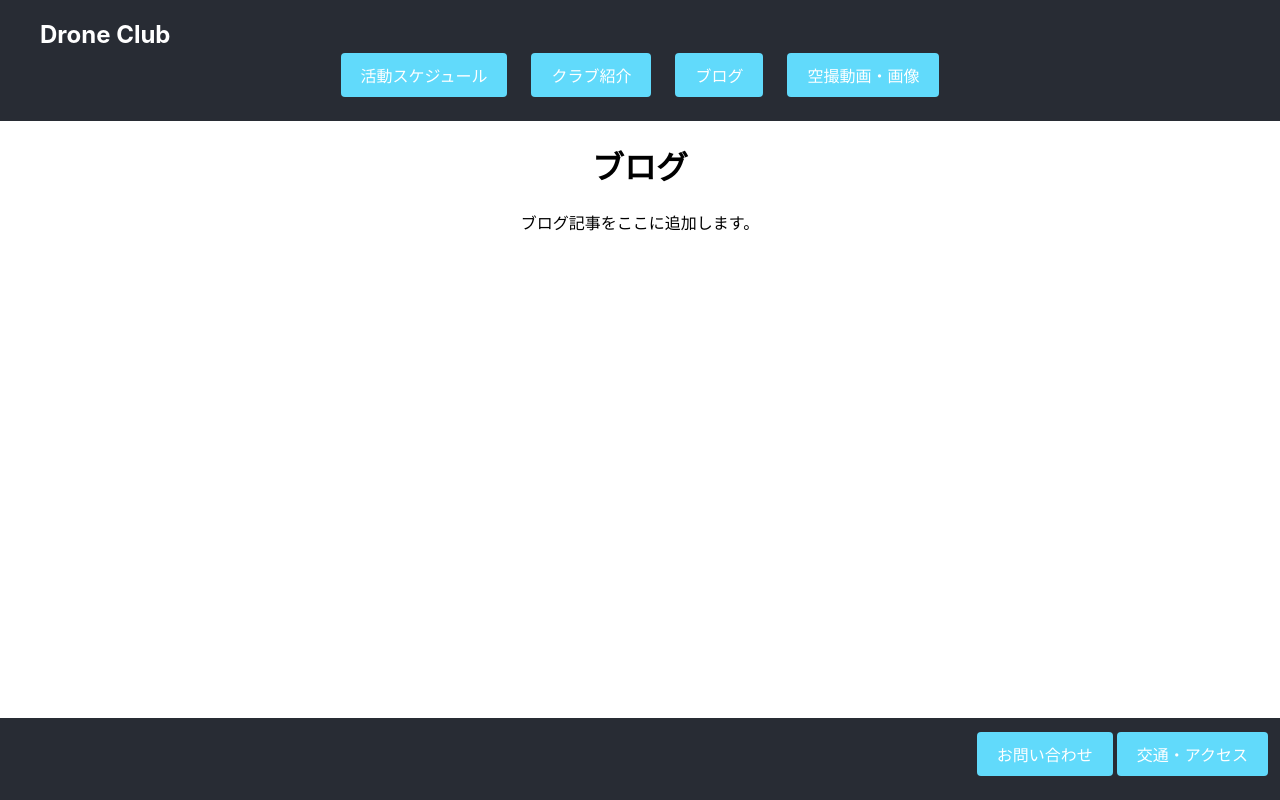
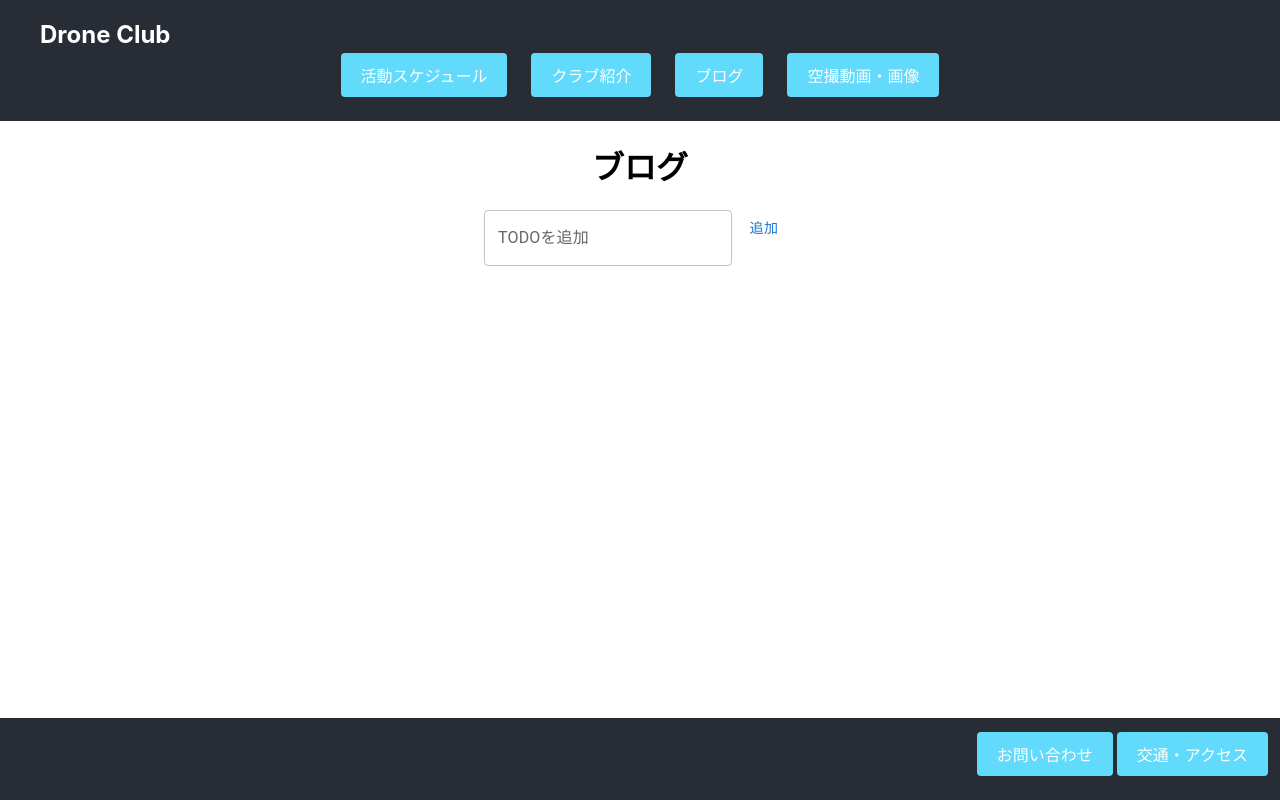
Before and after one commit to tsuyoshi12345/website, a React (Create React App) app in the folder frontend/react-project/: page /blog in a window 1280 px wide. Built offline with nearby package versions, Linux system fonts and the light colour scheme.

Commit message:
memoアプリ追加

```diff
--- a/frontend/react-project/package.json
+++ b/frontend/react-project/package.json
@@ -3,6 +3,9 @@
   "version": "0.1.0",
   "private": true,
   "dependencies": {
+    "@emotion/react": "^11.13.0",
+    "@emotion/styled": "^11.13.0",
+    "@mui/material": "^5.16.7",
     "@testing-library/jest-dom": "^5.17.0",
     "@testing-library/react": "^13.4.0",
     "@testing-library/user-event": "^13.5.0",
--- a/frontend/react-project/src/pages/blog.tsx
+++ b/frontend/react-project/src/pages/blog.tsx
@@ -1,12 +1,55 @@
-import React from 'react';
+import React, { useState } from 'react'
+import { Card, CardContent } from '@mui/material';
+import { TextField, Button } from '@mui/material';
+interface Todo {
+  id: number;
+  text: string;
+}
+
+const TodoItem: React.FC<TodoItemProps> = ({ todo }) => {
+  return (
+    <Card>
+      <CardContent>{todo.text}</CardContent>
+    </Card>
+  );
+};
+
+const TodoList: React.FC = () => {
+  const [todos, setTodos] = useState<Todo[]>([]);
+  const [input, setInput] = useState('');
+
+  const addTodo = () => {
+    setTodos([...todos, { id: Date.now(), text: input }]);
+    setInput('');
+  };
+
+  return (
+    <div>
+      <TextField label="TODOを追加" value={input} onChange={(e) => setInput(e.target.value)} />
+      <Button onClick={addTodo}>追加</Button>
+      {todos.map((todo) => (
+        <TodoItem key={todo.id} todo={todo} />
+      ))}
+    </div>
+  );
+};
 
 const Blog: React.FC = () => {
   return (
     <div>
       <h1>ブログ</h1>
-      <p>ブログ記事をここに追加します。</p>
+      <TodoList />
     </div>
   );
 };
 
+interface TodoItemProps {
+  todo: {
+    id: number;
+    text: string;
+  };
+}
+
+
+
 export default Blog;
```
Also changed, not shown: frontend/react-project/src/assets/test.png (renamed from frontend/react-project/src/assets/25BAE382-C840-4F39-89A2-6E2355D416AD.png), 1 other file (tests, documents, lock files or other folders).
